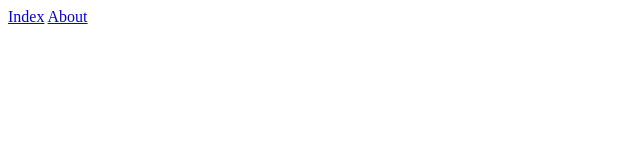
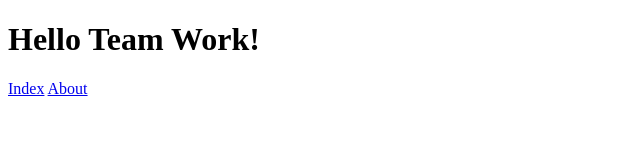
Before and after one commit to weicheng000/git-demo, a plain HTML site: page index.html in a window 1280 px wide. Shown: the whole page, without its empty margins (0-640 px from the left). Drawn offline with Linux system fonts and the light colour scheme.

Commit message:
增加標題

```diff
--- a/index.html
+++ b/index.html
@@ -7,6 +7,7 @@
 </head>
 <body>
     <div class="container">
+        <h1>Hello Team Work!</h1>
         <a href="#">Index</a>
         <a href="#">About</a>
     </div>
```
